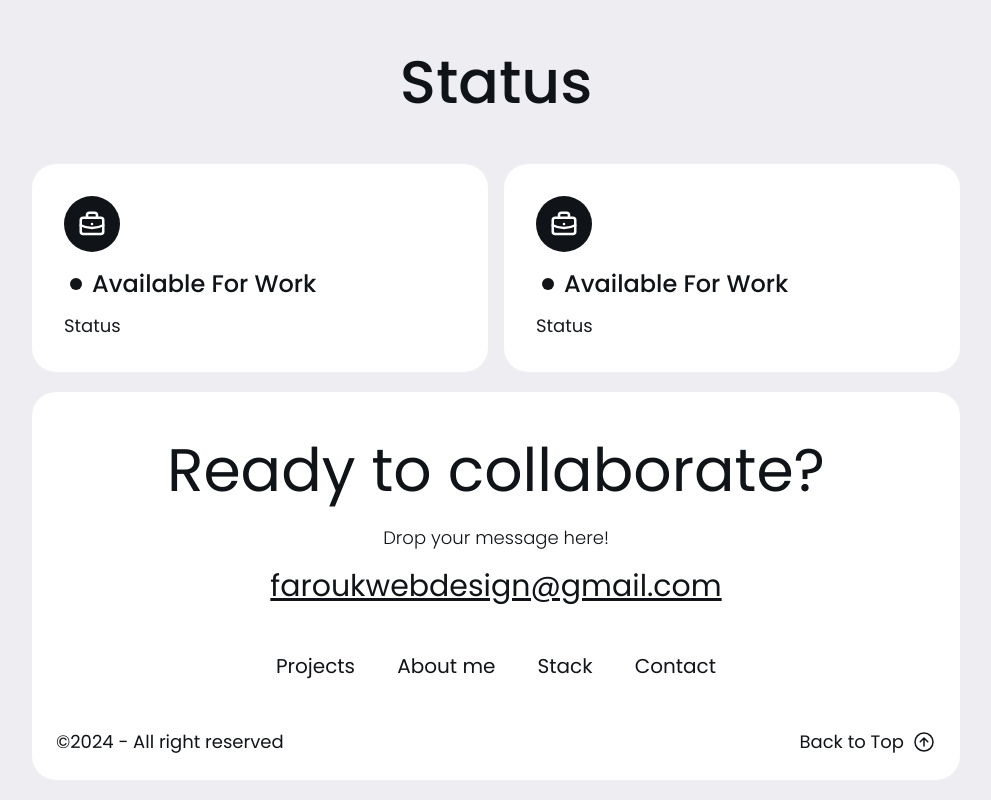
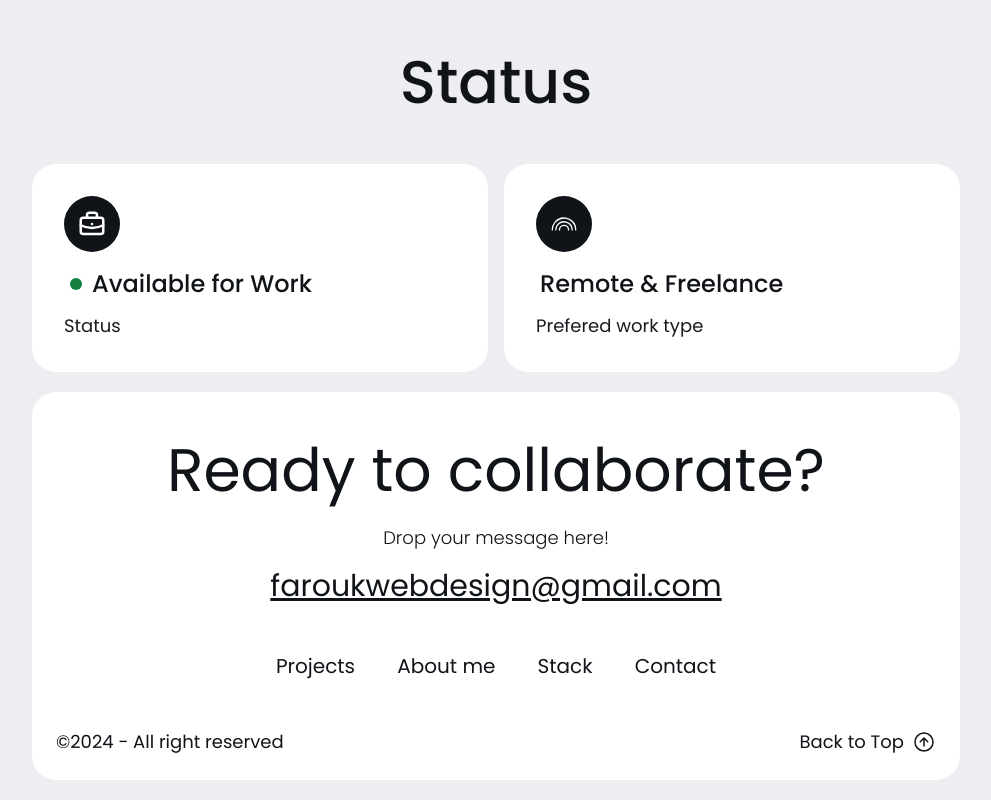
Before and after one commit to farouk26/new-portfolio, a Next.js app: page /about in a window 1280 px wide. Shown: the part 2138-2938 px from the top of the page, without its empty margins (144-1135 px from the left). Built offline with nearby package versions, Linux system fonts and the light colour scheme.

Commit message:
implement status section

```diff
--- a/src/components/Cards/StatusCard.jsx
+++ b/src/components/Cards/StatusCard.jsx
@@ -1,22 +1,22 @@
 import React from "react"
-import { TbBriefcase } from "react-icons/tb"
-import { GoDotFill } from "react-icons/go"
 
-function StatusCard() {
+function StatusCard({ title, IconComponent, IconComponent2, status }) {
   return (
     <div className="w-full min-h-fit bg-white-200 rounded-3xl p-4">
       <div className="w-full h-full flex flex-col gap-4 p-4">
         <span className="text-3xl rounded-full w-14 h-14 bg-dark-100 text-white-200 flex justify-center items-center">
-          <TbBriefcase />
+          {IconComponent}
         </span>
         <div className="flex flex-col gap-3 w-full">
-          <span className="text-dark-100 font-[500] text-2xl flex gap-1 items-center">
-            <div>
-              <GoDotFill />
-            </div>
-            Available For Work
+          <span className="flex gap-1 items-center">
+            <span className="text-green-700 text-2xl">{IconComponent2}</span>
+            <p className="text-dark-100 font-[500] xl:text-2xl text-lg">
+              {title}
+            </p>
           </span>
-          <p className="text-dark-200 font-[400] text-lg">Status</p>
+          <p className="text-dark-200 font-[400] xl:text-lg text-md">
+            {status}
+          </p>
         </div>
       </div>
     </div>
--- a/src/pages/about/index.jsx
+++ b/src/pages/about/index.jsx
@@ -1,10 +1,12 @@
 import DetailCard from "@/components/Cards/DetailCard"
 import EducationCard from "@/components/Cards/EducationCard"
-import InfoCard from "@/components/Cards/InfoCard"
 import StatusCard from "@/components/Cards/StatusCard"
 import Layout from "@/components/Layout"
 import Image from "next/image"
 import React from "react"
+import { GoDotFill } from "react-icons/go"
+import { TbBriefcase } from "react-icons/tb"
+import { CiRainbow } from "react-icons/ci"
 
 function AboutPage() {
   return (
@@ -107,9 +109,18 @@ function AboutPage() {
           <div className="w-full my-8 flex justify-center">
             <h1 className="text-6xl font-[500] text-dark-100">Status</h1>
           </div>
-          <div className="w-full min-h-fit flex flex-row gap-4">
-            <StatusCard />
-            <StatusCard />
+          <div className="w-full min-h-fit flex xl:flex-row flex-col gap-4">
+            <StatusCard
+              title={"Available for Work"}
+              status={"Status"}
+              IconComponent={<TbBriefcase />}
+              IconComponent2={<GoDotFill />}
+            />
+            <StatusCard
+              title={"Remote & Freelance"}
+              status={"Prefered work type"}
+              IconComponent={<CiRainbow />}
+            />
           </div>
         </div>
       </Layout>
```
